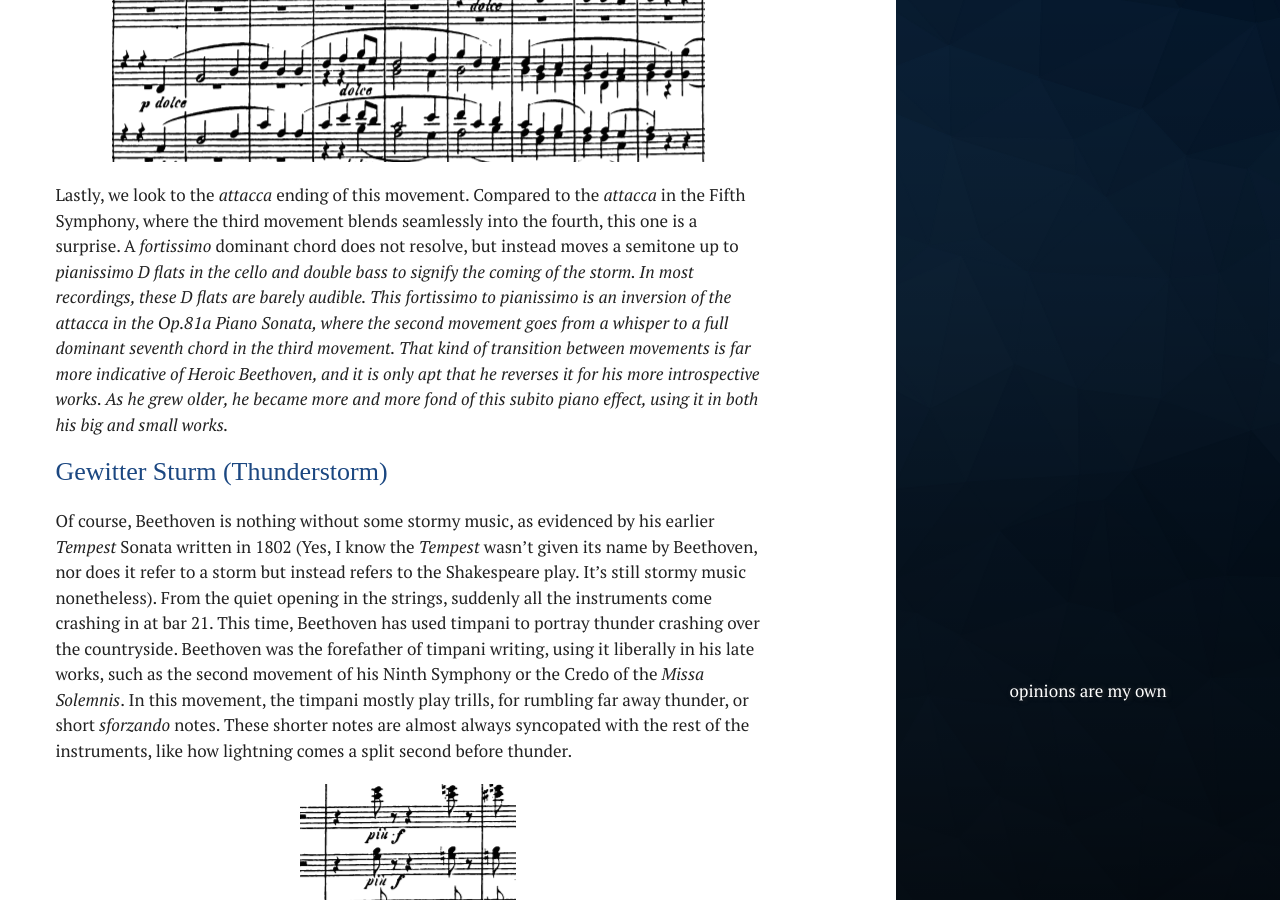
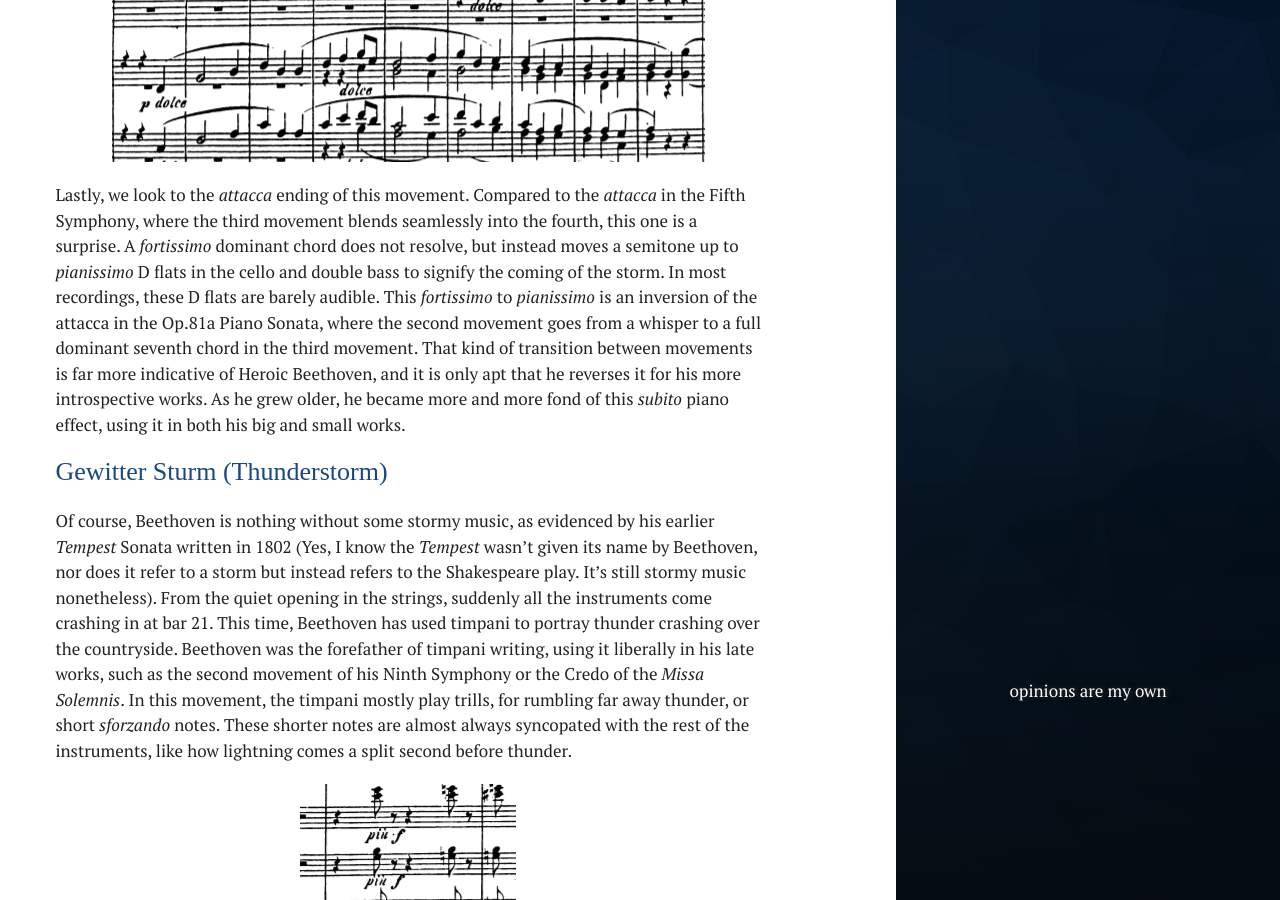
Before and after one commit to moke8198/moke8198.github.io, a Jekyll site: the page built from _posts/2017-09-06-Beethoven's-Softer-Side.md, in a window 1280 px wide and 900 px high, scrolled down 7484 px. Built offline with Jekyll 4.4.1, drawn with Linux system fonts in a browser that asks for light colours.

```diff
--- a/_posts/2017-09-06-Beethoven's-Softer-Side.md
+++ b/_posts/2017-09-06-Beethoven's-Softer-Side.md
@@ -100,7 +100,7 @@ There is also a wonderful wind quartet in the A’ section, a welcome breath of
 
 <img src="https://moke8198.github.io/assets/images/beethoven9.png" alt="">
 
-Lastly, we look to the <i>attacca</i> ending of this movement. Compared to the <i>attacca</i> in the Fifth Symphony, where the third movement blends seamlessly into the fourth, this one is a surprise. A <i>fortissimo</i> dominant chord does not resolve, but instead moves a semitone up to <i>pianissimo D flats in the cello and double bass to signify the coming of the storm. In most recordings, these D flats are barely audible. This <i>fortissimo</i> to <i>pianissimo</i> is an inversion of the attacca in the Op.81a Piano Sonata, where the second movement goes from a whisper to a full dominant seventh chord in the third movement. That kind of transition between movements is far more indicative of Heroic Beethoven, and it is only apt that he reverses it for his more introspective works. As he grew older, he became more and more fond of this <i>subito</i> piano effect, using it in both his big and small works.
+Lastly, we look to the <i>attacca</i> ending of this movement. Compared to the <i>attacca</i> in the Fifth Symphony, where the third movement blends seamlessly into the fourth, this one is a surprise. A <i>fortissimo</i> dominant chord does not resolve, but instead moves a semitone up to <i>pianissimo</i> D flats in the cello and double bass to signify the coming of the storm. In most recordings, these D flats are barely audible. This <i>fortissimo</i> to <i>pianissimo</i> is an inversion of the attacca in the Op.81a Piano Sonata, where the second movement goes from a whisper to a full dominant seventh chord in the third movement. That kind of transition between movements is far more indicative of Heroic Beethoven, and it is only apt that he reverses it for his more introspective works. As he grew older, he became more and more fond of this <i>subito</i> piano effect, using it in both his big and small works.
 
 <div class="header">Gewitter Sturm (Thunderstorm)</div>
 
```
